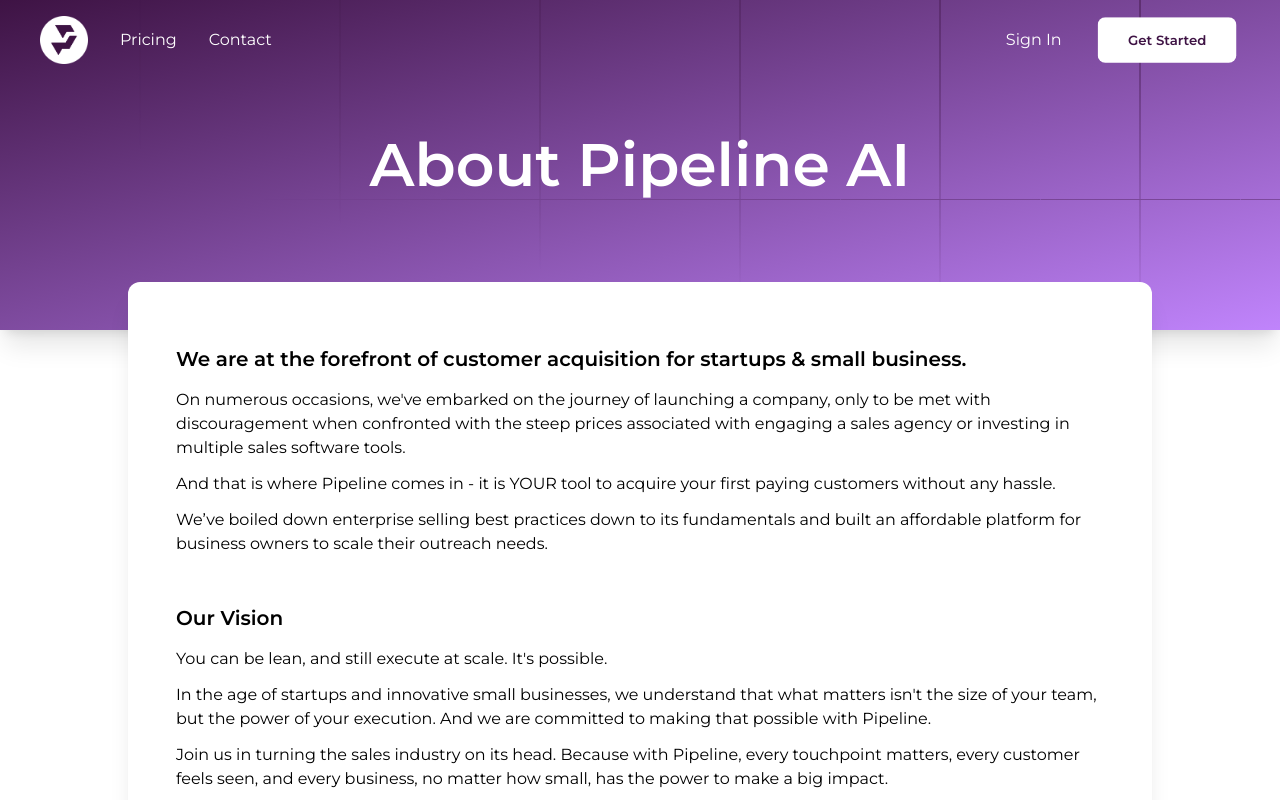
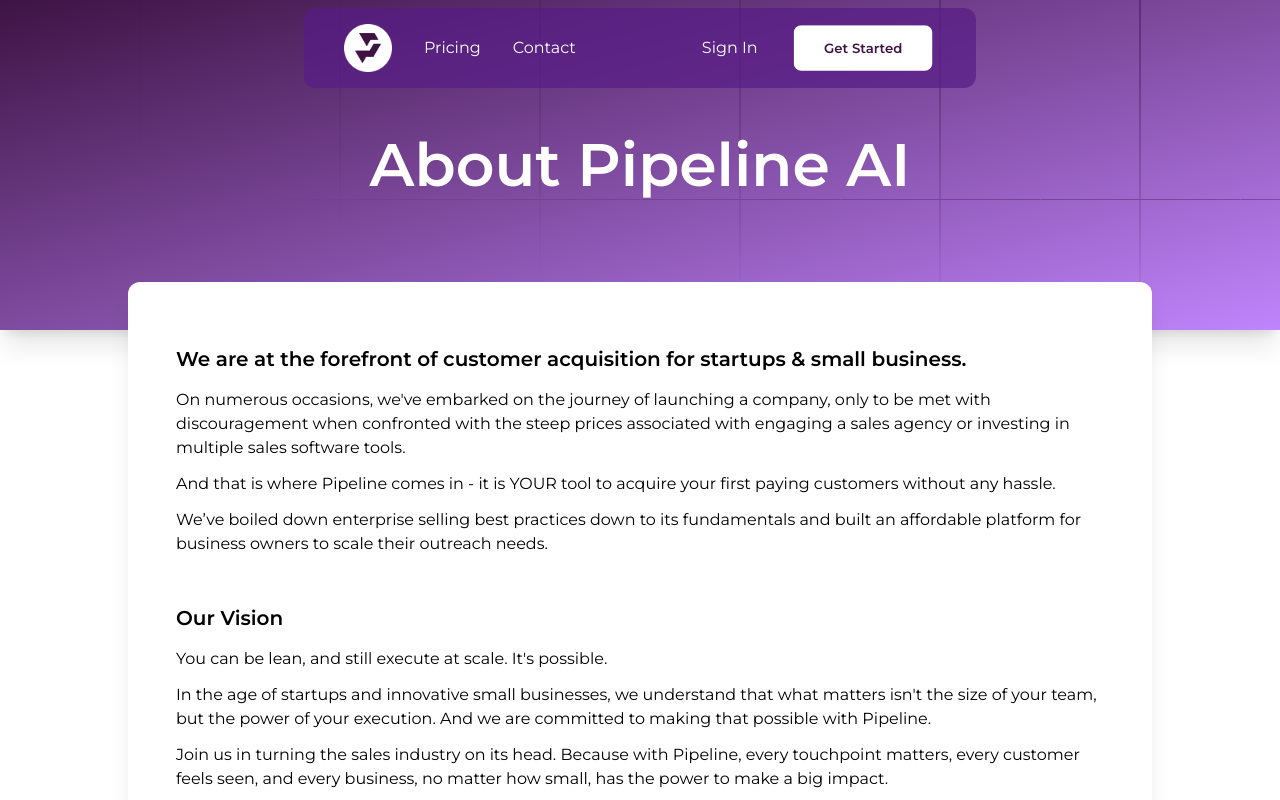
Before and after one commit to aftrmath1/landing-page, a Next.js app: page /about in a window 1280 px wide. Shown: the top 800 px of the page. Built offline with nearby package versions, Linux system fonts and the light colour scheme.

Commit message:
pushed better header kinda

```diff
--- a/components/Header.jsx
+++ b/components/Header.jsx
@@ -58,7 +58,7 @@
   const [mobileDropdownOpen, setMobileDropdownOpen] = useState(false);
   return (
     <>
-      <nav className="absolute justify-between max-w-7xl mx-auto top-0 px-10 left-0 right-0 z-10 flex items-center py-4">
+      <nav className="absolute rounded-xl justify-between bg-purple-900 bg-opacity-70 max-w-2xl mx-auto top-2 px-10 left-0 right-0 z-10 flex items-center py-4">
         <div className="space-x-8 flex items-center">
           <Link href="/">
             <img src="/logo2.png" height={48} width={48} />
```
Also changed, not shown: 1 other file (tests, documents, lock files or other folders).
